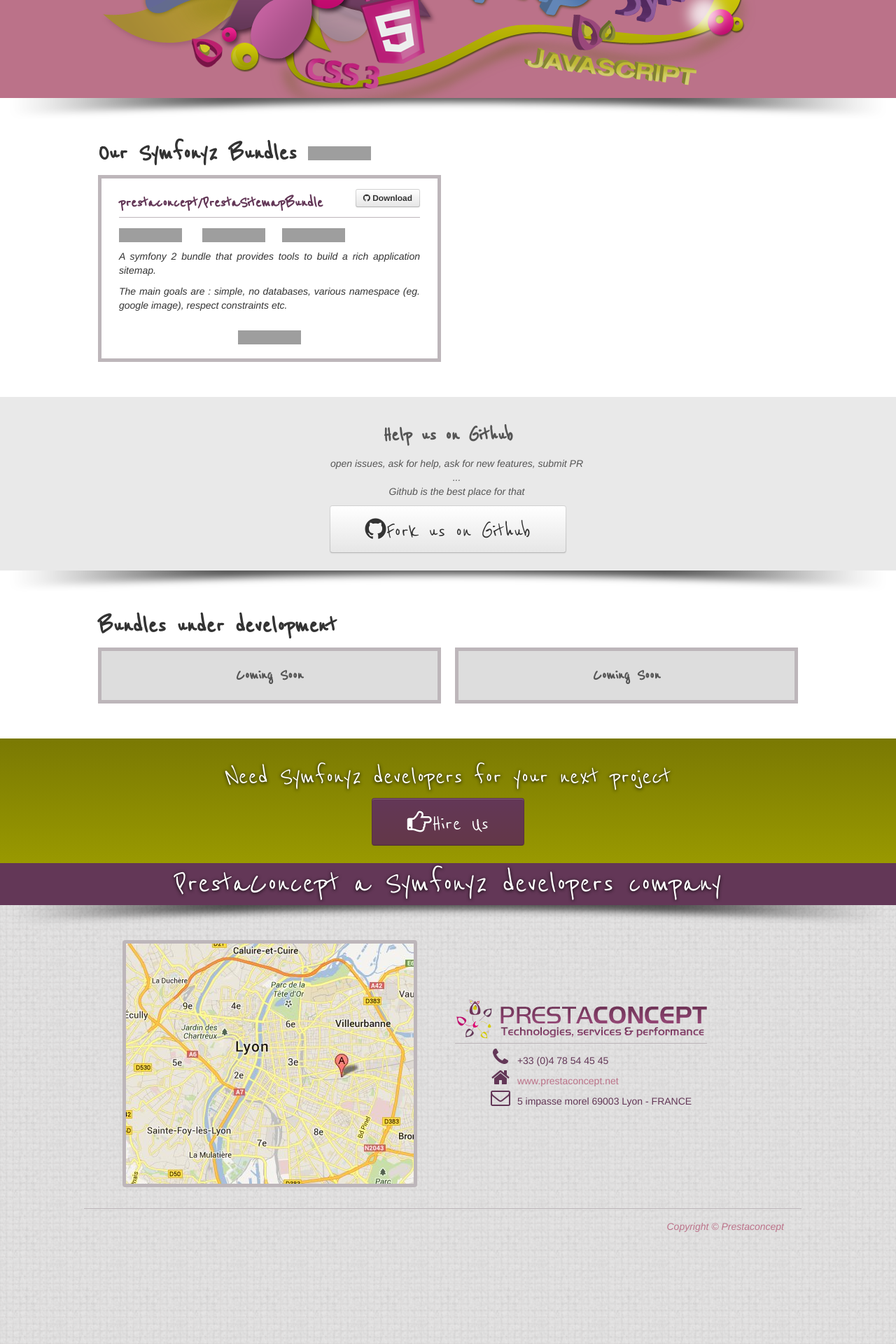
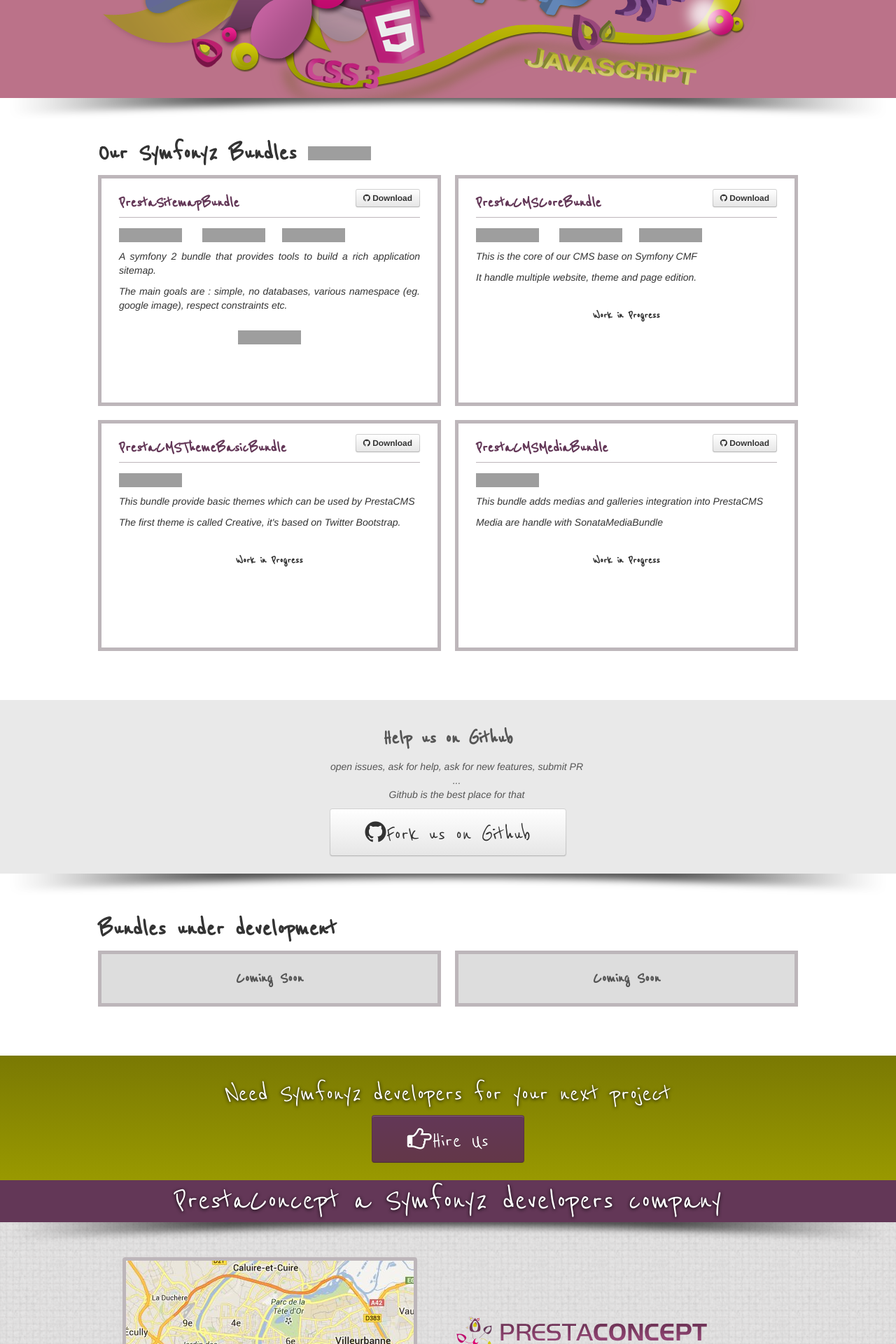
Before and after one commit to mooahmad/prestaconcept.github.io, a Jekyll site: the page built from index.html, in a window 1280 px wide. Shown: the part 402-2322 px from the top of the page at 70% size. Built offline with Jekyll 4.4.1, drawn with Linux system fonts in a browser that asks for light colours; before the commit the page ends 2179 px from its top, so only the background shows below that; grey boxes are pictures that could not be loaded.

Commit message:
Add CMS bundles

```diff
--- a/assets/css/styles.css
+++ b/assets/css/styles.css
@@ -2606,6 +2606,8 @@
 .bundle-container {
   border: 5px solid #bdb6ba;
   padding: 5px 25px;
+  margin-bottom: 20px;
+  min-height: 310px;
 }
 .bundle-container h3 {
   border-bottom: 1px solid #bdb6ba;
@@ -2633,6 +2635,7 @@
 }
 .bundle-container.coming-soon {
   background: #ddd;
+  min-height: 0px;
 }
 .bundle-container.coming-soon h3 {
   color: #555;
--- a/assets/less/bundles.less
+++ b/assets/less/bundles.less
@@ -21,6 +21,8 @@
 .bundle-container {
     border: 5px solid @lighterPurple;
     padding: 5px 25px;
+    margin-bottom: 20px;
+    min-height: 310px;
 
     h3 {
         border-bottom: 1px solid @lighterPurple;
@@ -53,6 +55,7 @@
 
     &.coming-soon {
         background: #ddd;
+        min-height: 0px;
 
         h3 {
             color: #555;
--- a/index.html
+++ b/index.html
@@ -15,7 +15,7 @@
             <div class="span6">
                 <div class="bundle-container">
                     <h3>
-                        prestaconcept/PrestaSitemapBundle
+                        PrestaSitemapBundle
                         <a href="https://github.com/prestaconcept/PrestaSitemapBundle" class="btn btn-small download-link"><i class="icon-github"></i>&nbsp;Download</a>
                     </h3>
 
@@ -36,6 +36,92 @@
                     </div>
                     <div class="knpbundles-badge">
                         <img src="http://knpbundles.com/prestaconcept/PrestaSitemapBundle/badge" />
+                    </div>
+                </div>
+            </div>
+            <div class="span6">
+                <div class="bundle-container">
+                    <h3>
+                        PrestaCMSCoreBundle
+                        <a href="https://github.com/prestaconcept/PrestaCMSCoreBundle" class="btn btn-small download-link"><i class="icon-github"></i>&nbsp;Download</a>
+                    </h3>
+
+                    <div class="links">
+                        <a class="travis-link" href="http://travis-ci.org/prestaconcept/PrestaCMSCoreBundle">
+                            <img src="https://secure.travis-ci.org/prestaconcept/PrestaCMSCoreBundle.png" />
+                        </a>
+
+                        <iframe src="http://ghbtns.com/github-btn.html?user=prestaconcept&repo=PrestaCMSCoreBundle&type=watch&count=true"
+                                allowtransparency="true" frameborder="0" scrolling="0" width="110" height="20"></iframe>
+
+                        <iframe src="http://ghbtns.com/github-btn.html?user=prestaconcept&repo=PrestaCMSCoreBundle&type=fork&count=true"
+                                allowtransparency="true" frameborder="0" scrolling="0" width="95" height="20"></iframe>
+                    </div>
+                    <div class="description">
+                        <p>This is the core of our CMS base on Symfony CMF</p>
+                        <p>It handle multiple website, theme and page edition.</p>
+                    </div>
+                    <div class="knpbundles-badge">
+                        <!--<img src="http://knpbundles.com/prestaconcept/PrestaCMSCoreBundle/badge" />-->
+                        <h4>Work in Progress</h4>
+                    </div>
+                </div>
+            </div>
+        </div>
+        <div class="row">
+            <div class="span6">
+                <div class="bundle-container">
+                    <h3>
+                        PrestaCMSThemeBasicBundle
+                        <a href="https://github.com/prestaconcept/PrestaCMSThemeBasicBundle" class="btn btn-small download-link"><i class="icon-github"></i>&nbsp;Download</a>
+                    </h3>
+
+                    <div class="links">
+                        <a class="travis-link" href="http://travis-ci.org/prestaconcept/PrestaCMSThemeBasicBundle">
+                            <img src="https://secure.travis-ci.org/prestaconcept/PrestaCMSThemeBasicBundle.png" />
+                        </a>
+
+                        <iframe src="http://ghbtns.com/github-btn.html?user=prestaconcept&repo=PrestaCMSThemeBasicBundle&type=watch&count=true"
+                                allowtransparency="true" frameborder="0" scrolling="0" width="110" height="20"></iframe>
+
+                        <iframe src="http://ghbtns.com/github-btn.html?user=prestaconcept&repo=PrestaCMSThemeBasicBundle&type=fork&count=true"
+                                allowtransparency="true" frameborder="0" scrolling="0" width="95" height="20"></iframe>
+                    </div>
+                    <div class="description">
+                        <p>This bundle provide basic themes which can be used by PrestaCMS</p>
+                        <p>The first theme is called Creative, it's based on Twitter Bootstrap.</p>
+                    </div>
+                    <div class="knpbundles-badge">
+                        <!--<img src="http://knpbundles.com/prestaconcept/PrestaCMSCoreBundle/badge" />-->
+                        <h4>Work in Progress</h4>
+                    </div>
+                </div>
+            </div>
+            <div class="span6">
+                <div class="bundle-container">
+                    <h3>
+                        PrestaCMSMediaBundle
+                        <a href="https://github.com/prestaconcept/PrestaCMSMediaBundle" class="btn btn-small download-link"><i class="icon-github"></i>&nbsp;Download</a>
+                    </h3>
+
+                    <div class="links">
+                        <a class="travis-link" href="http://travis-ci.org/prestaconcept/PrestaCMSMediaBundle">
+                            <img src="https://secure.travis-ci.org/prestaconcept/PrestaCMSMediaBundle.png" />
+                        </a>
+
+                        <iframe src="http://ghbtns.com/github-btn.html?user=prestaconcept&repo=PrestaCMSMediaBundle&type=watch&count=true"
+                                allowtransparency="true" frameborder="0" scrolling="0" width="110" height="20"></iframe>
+
+                        <iframe src="http://ghbtns.com/github-btn.html?user=prestaconcept&repo=PrestaCMSMediaBundle&type=fork&count=true"
+                                allowtransparency="true" frameborder="0" scrolling="0" width="95" height="20"></iframe>
+                    </div>
+                    <div class="description">
+                        <p>This bundle adds medias and galleries integration into PrestaCMS</p>
+                        <p>Media are handle with SonataMediaBundle</p>
+                    </div>
+                    <div class="knpbundles-badge">
+                        <!--<img src="http://knpbundles.com/prestaconcept/PrestaCMSCoreBundle/badge" />-->
+                        <h4>Work in Progress</h4>
                     </div>
                 </div>
             </div>
```
